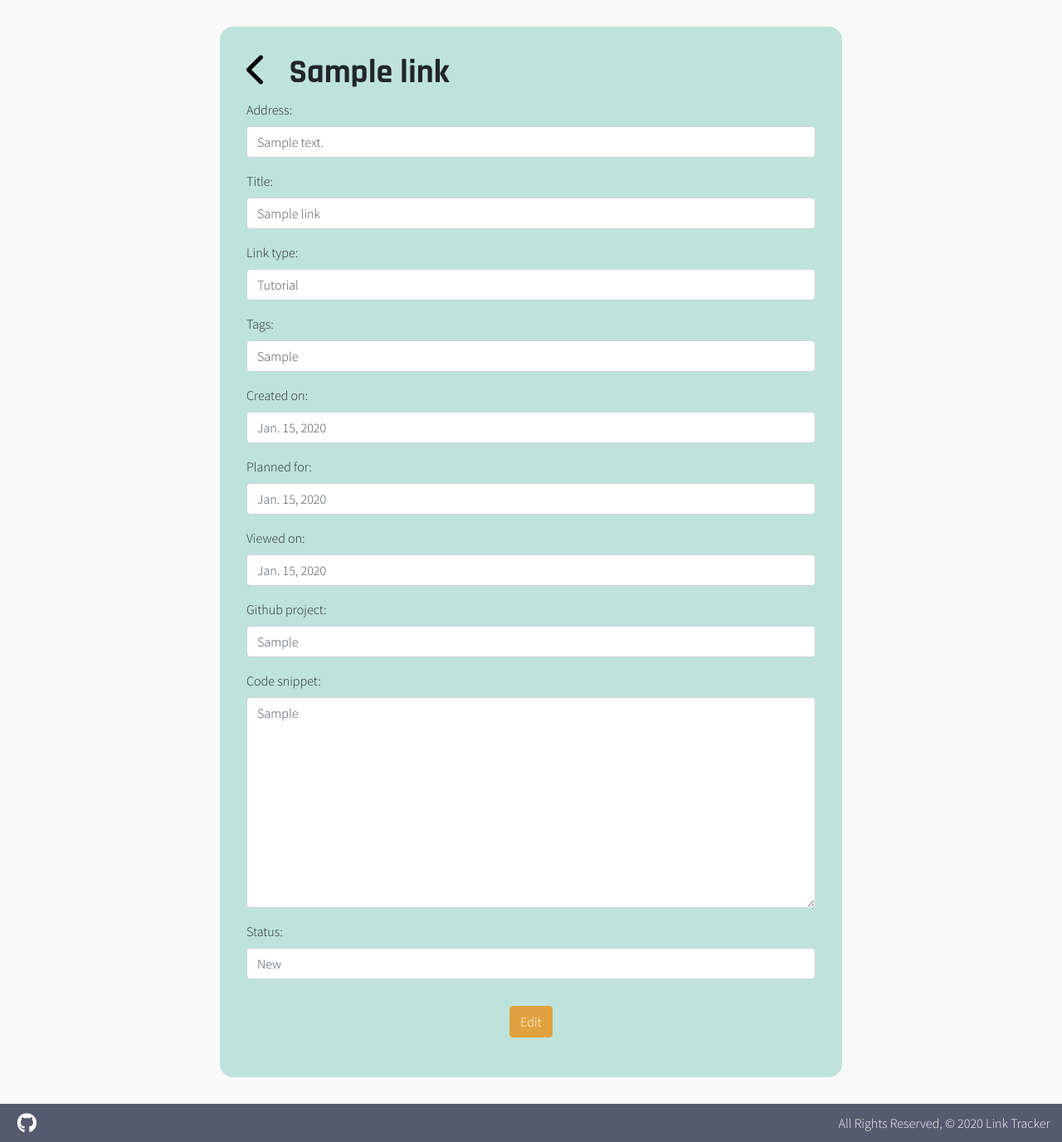
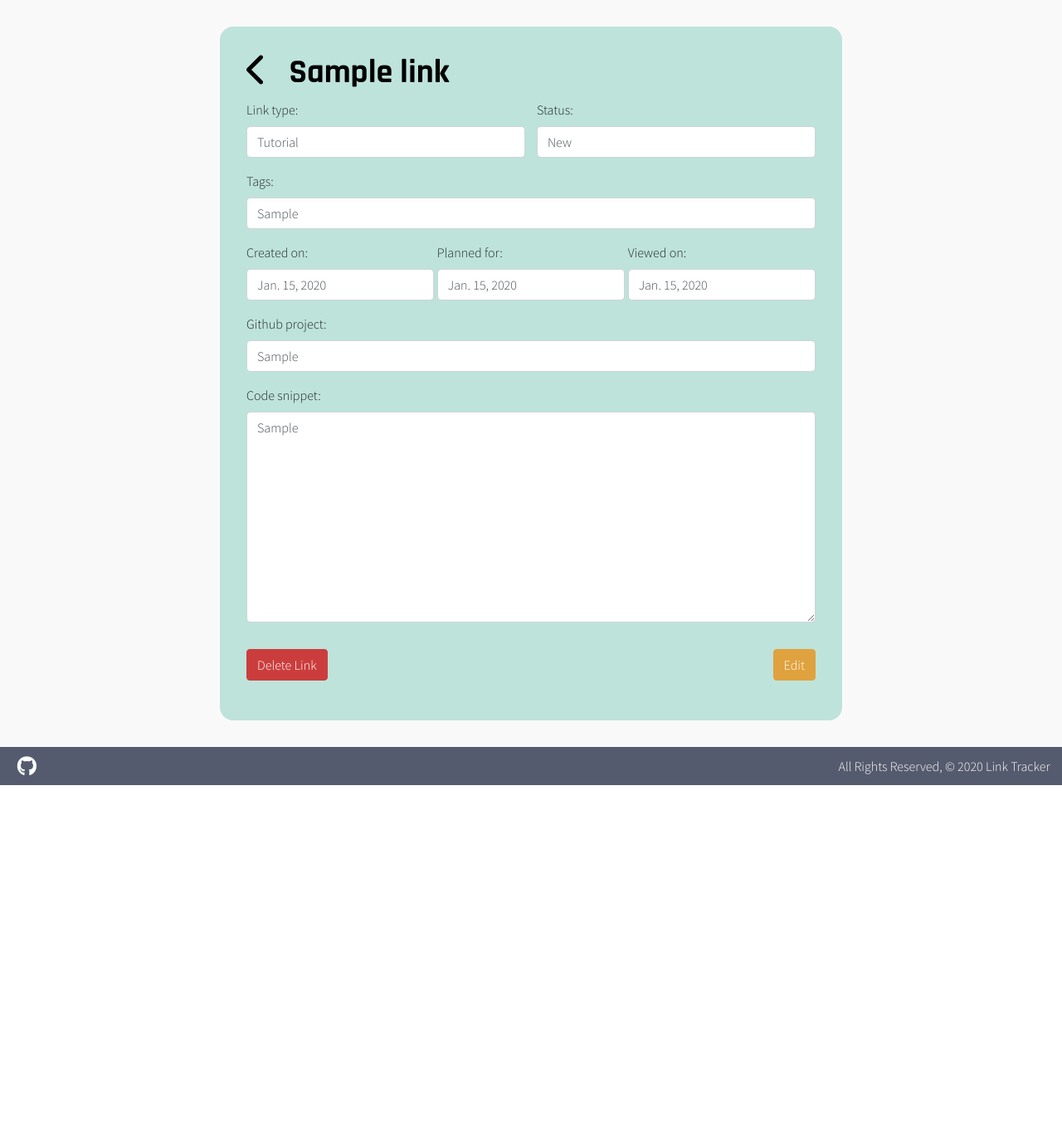
Before and after one commit to gc893/link-tracker, a Django app: page /links/1/ in a window 1280 px wide. Shown: the part 80-1456 px from the top of the page at 83% size. After the commit the page ends 1026 px from the top, so only its background shows below. Run offline with Django 3.2, Linux system fonts and the light colour scheme; a user stored in the database is signed in; tables that the repository leaves empty hold one stand-in row (values such as "Sample post"); some libraries are stand-ins or nearby versions.

Commit message:
add delete functionality

```diff
--- a/main_app/templates/dashboard.html
+++ b/main_app/templates/dashboard.html
@@ -97,7 +97,7 @@
                   <p style="margin: 0.2em;" class="card-text"><small class="text-muted">{{link.tags}}</small></p>
                   <a href="{{link.github_project}}"><i class="fab fa-github"></i></a>
                   <pre><code class="language-javascript">{{link.code_snippet}}</code></pre>
-                  <p class="float-left card-text"><small class="text-muted">Planned Date: {{link.planned_date}} </small></p>
+                  <p class="float-left card-text"><small class="text-muted">Created Date: {{link.created_date}} </small></p>
                   <p class="float-right card-text"><small><a href="{% url 'link_detail' link.id %}">Link Details</a></small></p>
                 </div>
               </div>
--- a/main_app/templates/main_app/detail.html
+++ b/main_app/templates/main_app/detail.html
@@ -2,33 +2,32 @@
 {% block content %}
 
 <div class='cont'>
-<h1><a href="/dashboard"><i class="fas fa-chevron-left"></i></a> &nbsp;&nbsp;{{link.title}}</h1>
-
-<div class="form-group"><label for="id_address">Address:</label> <input disabled value='{{link.address}}' class="form-control" type="text" name="address" maxlength="255" required="" id="id_address"></div>
-            <div class="form-group"><label for="id_title">Title:</label> <input disabled value='{{link.title}}' class="form-control" type="text" name="title" maxlength="150" required="" id="id_title"></div>
+    <h1><a href="/dashboard"><i class="fas fa-chevron-left"></i></a> &nbsp;&nbsp;<a href="{{link.address}}" target="_blank">{{link.title}}</a></h1>
             {% if link.link_type == 'd' %}
-            <div class="form-group"><label for="id_link_type">Link type:</label> <input disabled value='Documentation' class="form-control" type="text" name="link_type" maxlength="150" required="" id="id_link_type"></div>
+            <div class="float-left form-group" style="width: 49%;"><label for="id_link_type">Link type:</label> <input disabled value='Documentation' class="form-control" type="text" name="link_type" maxlength="150" required="" id="id_link_type"></div>
             {% elif link.link_type == 't' %}
-            <div class="form-group"><label for="id_link_type">Link type:</label> <input disabled value='Tutorial' class="form-control" type="text" name="link_type" maxlength="150" required="" id="id_link_type"></div>
+            <div class="float-left form-group" style="width: 49%;"><label for="id_link_type">Link type:</label> <input disabled value='Tutorial' class="form-control" type="text" name="link_type" maxlength="150" required="" id="id_link_type"></div>
             {% else %}
-            <div class="form-group"><label for="id_link_type">Link type:</label> <input disabled value='Support Article' class="form-control" type="text" name="link_type" maxlength="150" required="" id="id_link_type"></div>
+            <div class="float-left form-group" style="width: 49%;"><label for="id_link_type">Link type:</label> <input disabled value='Support Article' class="form-control" type="text" name="link_type" maxlength="150" required="" id="id_link_type"></div>
+            {% endif %}
+            {% if link.status == 'n' %}
+            <div class="float-right form-group" style="width: 49%;"><label for="id_status">Status:</label> <input disabled value='New' class="form-control" type="text" name="link_type" maxlength="150" required="" id="id_status"></div>
+            {% elif link.status == 'f' %}
+            <div class="float-right form-group" style="width: 49%;"><label for="id_status">Status:</label> <input disabled value='Favorite' class="form-control" type="text" name="link_type" maxlength="150" required="" id="id_status"></div>
+            {% else %}
+            <div class="float-right form-group" style="width: 49%;"><label for="id_status">Status:</label> <input disabled value='Viewed' class="form-control" type="text" name="link_type" maxlength="150" required="" id="id_status"></div>
             {% endif %}
             <div class="form-group"><label for="id_tags">Tags:</label> <input disabled value='{{link.tags}}' class="form-control" type="text" name="tags" maxlength="150" required="" id="id_tags"></div>
-            <div class="form-group"><label for="id_created_date">Created on:</label> <input disabled value='{{link.created_date}}' class="form-control" type="text" name="created_date" required="" id="id_created_date"></div>
-            <div class="form-group"><label for="id_planned_date">Planned for:</label> <input disabled value='{{link.planned_date}}' class="form-control" type="text" name="planned_date" required="" id="id_planned_date"></div>
-            <div class="form-group"><label for="id_viewed_date">Viewed on:</label> <input disabled value='{{link.viewed_date}}' class="form-control" type="text" name="viewed_date" required="" id="id_viewed_date"></div>
+            <div class="float-left form-group" style="width: 33%;"><label for="id_created_date">Created on:</label> <input disabled value='{{link.created_date}}' class="form-control" type="text" name="created_date" required="" id="id_created_date"></div>
+            <div class="form-group" style="margin-left: 0.5%; display: inline-block; width: 33%;"><label for="id_planned_date">Planned for:</label> <input disabled value='{{link.planned_date}}' class="form-control" type="text" name="planned_date" required="" id="id_planned_date"></div>
+            <div class="float-right form-group" style="width: 33%;"><label for="id_viewed_date">Viewed on:</label> <input disabled value='{{link.viewed_date}}' class="form-control" type="text" name="viewed_date" required="" id="id_viewed_date"></div>
             <div class="form-group"><label for="id_github_project">Github project:</label> <input disabled value='{{link.github_project}}' class="form-control" type="text" name="github_project" maxlength="255" required="" id="id_github_project"></div>
             <div class="form-group"><label for="id_code_snippet">Code snippet:</label> <textarea disabled class="form-control" name="code_snippet" cols="100" rows="10" maxlength="500" required="" id="id_code_snippet">{{link.code_snippet}}</textarea></div>
-            {% if link.status == 'n' %}
-            <div class="form-group"><label for="id_status">Status:</label> <input disabled value='New' class="form-control" type="text" name="link_type" maxlength="150" required="" id="id_status"></div>
-            {% elif link.status == 'f' %}
-            <div class="form-group"><label for="id_status">Status:</label> <input disabled value='Favorite' class="form-control" type="text" name="link_type" maxlength="150" required="" id="id_status"></div>
-            {% else %}
-            <div class="form-group"><label for="id_status">Status:</label> <input disabled value='Viewed' class="form-control" type="text" name="link_type" maxlength="150" required="" id="id_status"></div>
-            {% endif %}
 
-
-<div style="text-align: center;"><a href="/links/{{link.id}}/update"><button id='submit-btn' class="btn btn-primary">Edit</button></a></div>
+    <div style="text-align: center; justify-content: center;">
+        <a class="float-left" href="/links/{{link.id}}/delete"><button style="background-color: #cb3d3d; border-color: #cb3d3d;" id='submit-btn' class="btn btn-primary">Delete Link</button></a>
+        <a class="float-right" href="/links/{{link.id}}/update"><button id='submit-btn' class="btn btn-primary">Edit</button></a>
+    </div>
 </div>
 
 {% endblock %}
--- a/main_app/urls.py
+++ b/main_app/urls.py
@@ -7,6 +7,7 @@ urlpatterns = [
     path('users/<int:user_id>/create_link/', views.create_link, name='create_link'),
     path('links/<int:link_id>/', views.link_detail, name='link_detail'),
     path('links/<int:pk>/update/', views.LinkUpdate.as_view(), name='links_update'),
+    path('links/<int:pk>/delete/', views.LinkDelete.as_view(), name='links_delete'),
     # path('cats/<int:pk>/delete/', views.CatDelete.as_view(), name='cats_delete'),
 
     path('accounts/signup/', views.signup, name='signup'),
--- a/main_app/views.py
+++ b/main_app/views.py
@@ -1,6 +1,6 @@
 from django.shortcuts import render, redirect
 from django.views.generic import DetailView
-from django.views.generic.edit import UpdateView
+from django.views.generic.edit import UpdateView, DeleteView
 from .models import Link
 from django.contrib.auth import login
 from .forms import CustomUserCreationForm, LinkForm
@@ -48,6 +48,10 @@ class LinkUpdate(UpdateView):
     fields = ('address', 'title', 'link_type', 'tags', 'created_date', 'planned_date', 'viewed_date', 'github_project', 'code_snippet', 'status')
     success_url = '/dashboard/'
 
+class LinkDelete(DeleteView):
+    model = Link
+    success_url = '/dashboard'
+
 def signup(request):
   error_message = ''
   if request.method == 'POST':
```
Also changed, not shown: main_app/templates/main_app/link_confirm_delete.html (added, +12 -0 lines), main_app/templates/main_app/link_form.html (+21 -0 lines).
